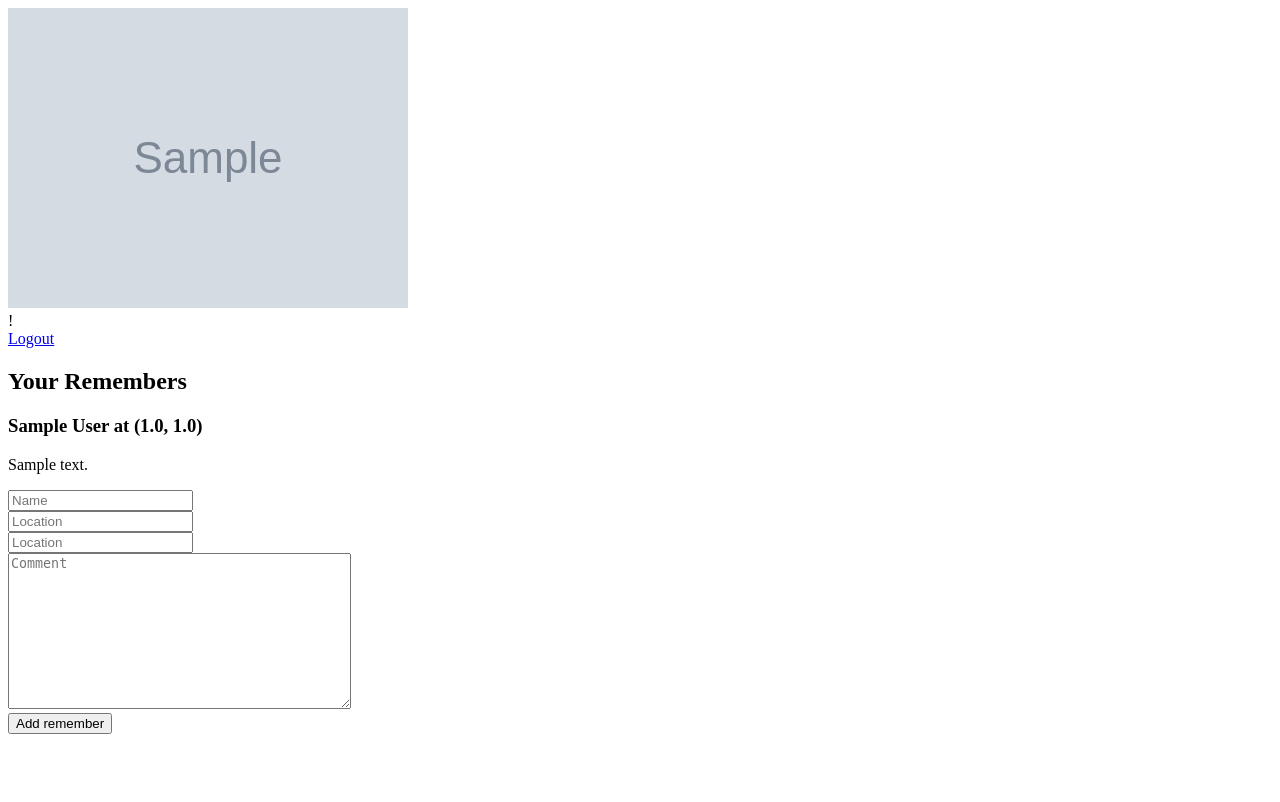
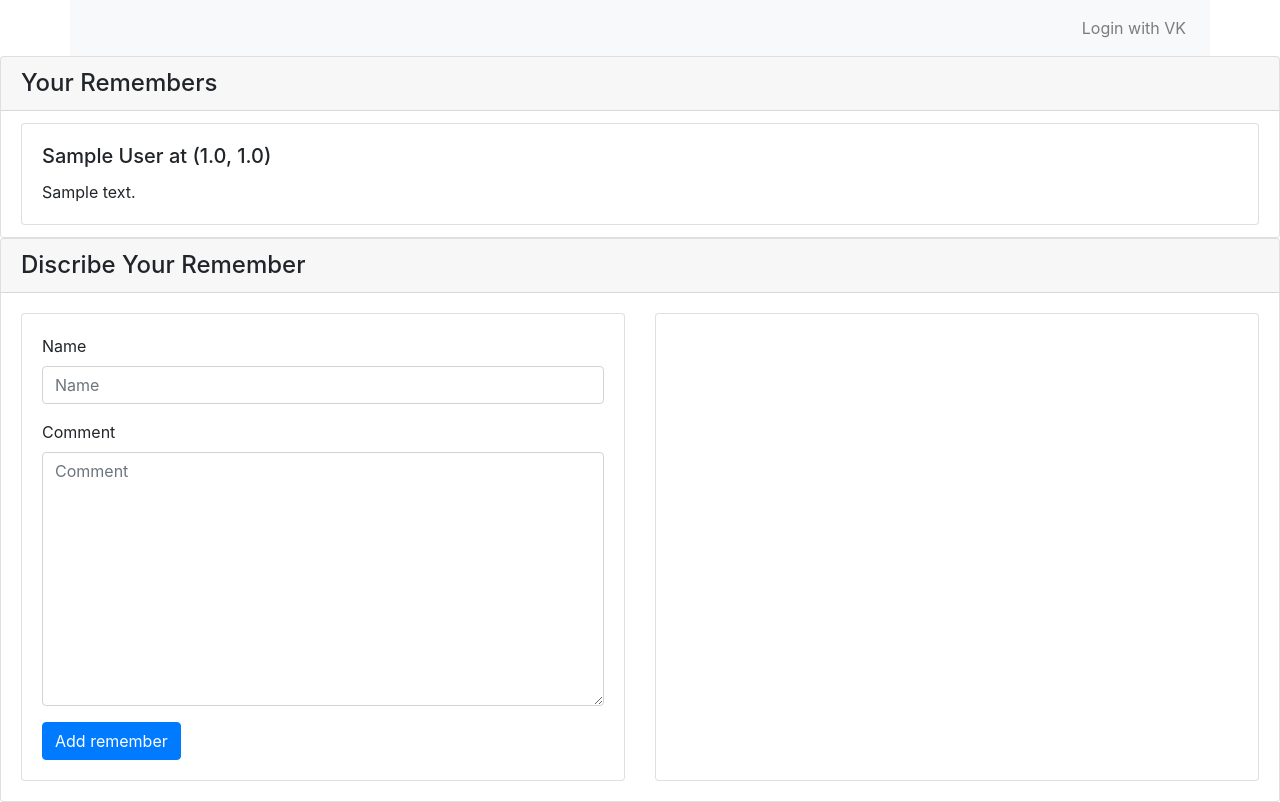
Before and after one commit to HarryWhen/PlacesRemember, a Django app: template app/templates/app/profile.html in a window 1280 px wide. Before the commit the page ends 734 px from the top, so only its background shows below. Run offline with Django 4.2, Linux system fonts and the light colour scheme; tables that the repository leaves empty hold one stand-in row (values such as "Sample post"); the template is opened without the code that fills it: values that come from a table or form of the project are taken from there, most other values are stand-ins (such as "Sample title", 1, 10 or a date in 2020); grey boxes marked "Sample" are stand-in pictures; some libraries are stand-ins or nearby versions.

Commit message:
Implement bootstrap styles

```diff
--- a/app/forms.py
+++ b/app/forms.py
@@ -1,4 +1,4 @@
-from django.forms import ModelForm, TextInput, NumberInput, Textarea
+from django.forms import ModelForm, TextInput, HiddenInput, Textarea
 # from leaflet.forms.widgets import LeafletWidget
 
 from . import models
@@ -17,11 +17,11 @@ class PlaceRememberForm(ModelForm):
             'name': TextInput(attrs={
                 'placeholder': "Name",
             }),
-            'location_latitude': NumberInput(attrs={
+            'location_latitude': HiddenInput(attrs={
                 'placeholder': "Location",
                 'id': 'latitude',
             }),
-            'location_longitude': NumberInput(attrs={
+            'location_longitude': HiddenInput(attrs={
                 'placeholder': "Location",
                 'id': 'longitude',
             }),
--- /dev/null
+++ b/app/static/css/style.css
@@ -0,0 +1,3 @@
+#map {
+    flex: 1;
+}
--- /dev/null
+++ b/app/templates/app/base.html
@@ -0,0 +1,58 @@
+{% load static %}
+{% load bootstrap4 %}
+
+{% block load %}
+
+{% endblock %}
+
+<!DOCTYPE html>
+<html lang="en">
+<head>
+    <meta charset="UTF-8">
+    <meta name="viewport" content="width=device-width, initial-scale=1.0">
+    <title>{% block title %} {% endblock %}</title>
+    <link rel="stylesheet" href="{% static 'css/style.css' %}">
+
+    {% bootstrap_css %}
+    {% bootstrap_javascript jquery='full' %}
+
+    {% block head %}
+
+    {% endblock %}
+</head>
+<body>
+    <header class="navbar navbar-expand-lg navbar-light bg-light container">
+        <div class="navbar-brand"></div>
+
+        <button class="navbar-toggler" type="button" data-toggle="collapse" data-target="#navbarNav" aria-controls="navbarNav" aria-expanded="false" aria-label="Toggle navigation">
+            <span class="navbar-toggler-icon"></span>
+        </button>
+
+        <div class="collapse navbar-collapse justify-content-end" id="navbarNav">
+            <ul class="navbar-nav">
+                {% if user.is_authenticated %}
+                <li class="nav-item">
+                    <a class="nav-link" href="{% url 'app:profile' %}">
+                        {% if avatar_url %}<img src="{{ avatar_url }}" width="30" height="30" class="d-inline-block align-top rounded-circle">{% endif %}
+                        {{ first_name }} {{ last_name }}
+                    </a>
+                </li>
+                <li class="nav-item">
+                    <a class="nav-link" href="{% url 'app:logout' %}">Logout</a>
+                </li>
+                {% else %}
+                <li class="nav-item">
+                    <a class="nav-link" href="{% url 'social:begin' 'vk-oauth2' %}">Login with VK</a>
+                </li>
+                {% endif %}
+            </ul>
+        </div>
+    </header>
+
+    <main>
+    {% block content %}
+
+    {% endblock %}
+    </main>
+</body>
+</html>
--- a/app/templates/app/profile.html
+++ b/app/templates/app/profile.html
@@ -1,49 +1,72 @@
-<!DOCTYPE html>
+{% extends 'app/base.html' %}
+
+{% load bootstrap4 %}
 {% load leaflet_tags %}
-<html>
-<head>
-    <title>Profile</title>
+
+{% block title %} Profile {% endblock %}
+
+{% block head %}
+
 {% leaflet_js %}
 {% leaflet_css %}
 <script>
     function initMap(map, options) {
-            var marker = L.marker([55.7522200, 37.6155600], { draggable: true }).addTo(map);
+        var marker = L.marker([0, 0], { draggable: true }).addTo(map);
 
-            marker.on('dragend', function(event) {
+        function updateMarker() {
             var latitude = marker.getLatLng().lat;
             var longitude = marker.getLatLng().lng;
             document.getElementById('latitude').value = latitude;
             document.getElementById('longitude').value = longitude;
+        }
+
+        map.on('click', function(event) {
+            marker.setLatLng(event.latlng);
+            updateMarker();
+        });
+
+        marker.on('dragend', function(event) {
+            updateMarker();
         });
     }
 </script>
-</head>
-<body>
-    <header>
-        <div>
-            {% if avatar_url %}
-            <img src="{{ avatar_url }}" alt="Аватар">
-            {% endif %}
+
+{% endblock %}
+
+{% block content %}
+
+<div class="card">
+    <h4 class="card-header">Your Remembers</h4>
+    <ul class="list-group list-group-flush">
+        {% for place_remember in place_remembers %}
+        <li class="list-group-item">
+            <div class="card card-body">
+                <h5 class="card-title">{{ place_remember.name }} at {{ place_remember.location }}</h5>
+                <p class="card-text">{{ place_remember.comment }}</p>
             </div>
-        <div>{{ user.username }}!</div>
-        <div><a href="{% url 'app:logout' %}">Logout</a></div>
-    </header>
-
-    <h2>Your Remembers</h2>
-    <div>
-        {% for place_remember in place_remembers %}
-            <h3>{{ place_remember.name }} at {{ place_remember.location }}</h3>
-            <p>{{ place_remember.comment }}</p>
+        </li>
         {% endfor %}
+    </ul>
 </div>
 
-    <form method="post">
+<div class="card">
+    <h4 class="card-header">Discribe Your Remember</h4>
+    <div class="card-body row">
+        <div class="col-md-6">
+            <div class="card card-body">
+                <form class="form" method="post">
                     {% csrf_token %}
-        {% for control in place_remember_form %}
-            {{ control }}<br>
-        {% endfor %}
+                    {% bootstrap_form place_remember_form %}
+                    {% bootstrap_button "Add remember" button_type="submit" button_class="btn-primary" %}
+                </form>
+            </div>
+        </div>
+        <div class="col-md-6">
+            <div class="card card-body h-100">
                 {% leaflet_map "map" callback="window.initMap" %}
-        <button type="submit">Add remember</button>
-    </form>
-</body>
-</html>
+            </div>
+        </div>
+    </div>
+</div>
+
+{% endblock %}
--- a/project/settings.py
+++ b/project/settings.py
@@ -40,6 +40,7 @@ INSTALLED_APPS = [
     'django.contrib.staticfiles',
     'social_django',
     'leaflet',
+    'bootstrap4',
     'app',
 ]
 
@@ -140,7 +141,7 @@ SOCIAL_AUTH_VK_OAUTH2_KEY = '51662291'
 
 SOCIAL_AUTH_VK_OAUTH2_SECRET = config('SOCIAL_AUTH_VK_OAUTH2_SECRET')
 
-SOCIAL_AUTH_VK_OAUTH2_EXTRA_DATA = ['photo', 'photo_big']
+SOCIAL_AUTH_VK_OAUTH2_EXTRA_DATA = ['photo', 'first_name', 'last_name']
 
 
 LOGIN_URL = '/auth/login/vk-oauth2/'
```
Also changed, not shown: app/templates/app/home.html (+14 -18 lines), app/views.py (+24 -8 lines), app/static/js/script.js (added). Lines whose indentation alone changed are shown as unchanged.
